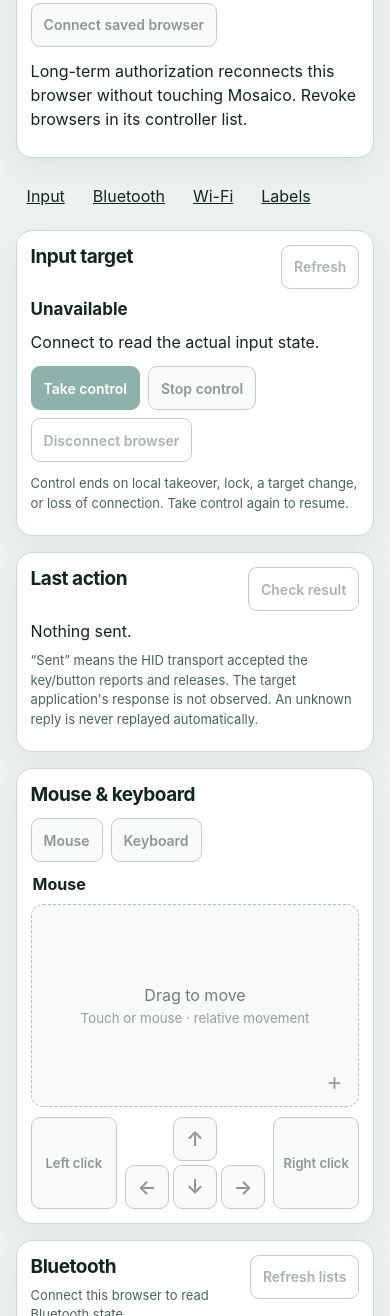
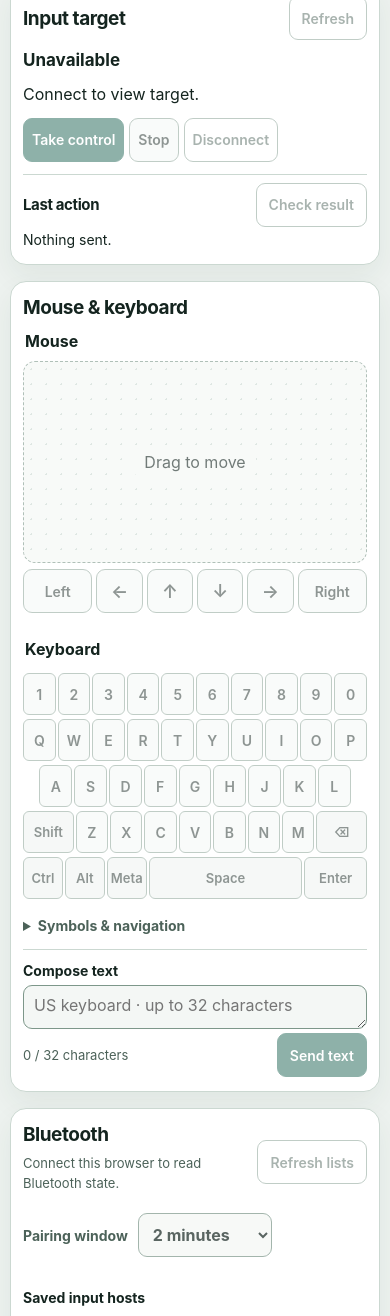
Before and after one commit to from1to9/ESP32-INPUT, a plain HTML site: page firmware/main/web/controller.html in a window 390 px wide. Shown: the part 684-2000 px from the top of the page. Drawn offline with Linux system fonts and the light colour scheme.

Commit message:
Show the touchpad and QWERTY keyboard together on responsive controllers

```diff
--- a/firmware/main/web/controller.css
+++ b/firmware/main/web/controller.css
@@ -105,14 +105,25 @@ legend { font-weight: 650; margin-bottom: 10px; }
 #pad small { color: var(--muted); }
 #pad i { position: absolute; bottom: 10px; right: 16px; color: var(--muted); font-size: 24px; font-style: normal; }
 fieldset:disabled #pad { opacity: .6; cursor: default; }
-.mouse-row { display: grid; grid-template-columns: minmax(0, 1fr) auto minmax(0, 1fr); gap: 8px; margin-top: 10px; }
-.directions { display: grid; grid-template-columns: repeat(3, 44px); grid-template-rows: repeat(2, 44px); gap: 4px; }
-.directions button { padding: 0; font-size: 20px; }
-.directions button:first-child { grid-column: 2; }
-.directions button:nth-child(2) { grid-column: 1; }
-.letters, .function-keys { display: grid; grid-template-columns: repeat(auto-fit, minmax(44px, 1fr)); gap: 5px; }
-.letters button, .function-keys button { padding: 6px 2px; }
-.function-keys { margin: 10px 0; grid-template-columns: repeat(4, minmax(44px, 1fr)); }
+.last-action { border-top: 1px solid var(--line); padding-top: 8px; }
+.last-action h2 { font-size: 15px; }
+#result { margin: 2px 0 0; font-size: 14px; }
+#pad { background-image: radial-gradient(var(--line) 1px, transparent 1px); background-size: 15px 15px; }
+#pad span { padding: 4px 10px; border-radius: 5px; background: var(--surface); }
+.mouse-row { display: grid; grid-template-columns: 1.5fr repeat(4, 1fr) 1.5fr; gap: 4px; margin: 6px 0 14px; }
+.directions { display: contents; }
+.mouse-row button { min-width: 0; padding-inline: 2px; }
+.directions button { font-size: 18px; }
+.key-row { display: flex; justify-content: center; gap: 3px; margin: 4px 0; }
+.key-row button { flex: var(--units, 1) 1 0%; min-width: 0; padding: 4px 0; min-height: 42px; border-radius: 6px; }
+.key-row.home { margin-inline: 4.8%; }
+.key-row .special { background: var(--background); font-size: 13px; }
+.key-row .special[aria-pressed="true"] { background: var(--accent); color: var(--accent-ink); }
+.key-row .wide { --units: 1.6; }
+.key-row .space { --units: 4; }
+.extra-keys { margin: 6px 0 10px; border: 0; border-bottom: 1px solid var(--line); padding: 0; border-radius: 0; box-shadow: none; }
+.extra-keys summary { color: var(--muted); font-size: 14px; }
+textarea { min-height: 44px; }
 .collection { display: grid; gap: 8px; }
 .item { padding: 11px 12px; background: var(--surface); border: 1px solid var(--line); border-radius: 10px; }
 .item strong { display: block; line-height: 1.4; overflow-wrap: anywhere; }
@@ -125,14 +136,20 @@ fieldset:disabled #pad { opacity: .6; cursor: default; }
 dialog { color: var(--ink); width: min(480px, calc(100% - 32px)); }
 dialog::backdrop { background: #0b1915a0; }
 footer { margin: 20px 0 0; border-top: 1px solid var(--line); padding-top: 14px; }
-@media (min-width: 1040px) and (pointer: fine) {
-  .dashboard { grid-template-columns: minmax(0, 1.02fr) minmax(0, .98fr); }
+@media (min-width: 960px) {
+  .dashboard { grid-template-columns: minmax(0, 1.6fr) minmax(270px, 1fr); }
   .jump-links { display: none; }
 }
 @media (max-width: 600px) {
-  main { padding-top: 12px; }
-  .masthead { align-items: flex-start; flex-direction: column; gap: 14px; }
-  .toolbar { width: 100%; justify-content: space-between; }
-  .mouse-row > button { padding: 6px 3px; font-size: 13px; }
-  .section-head { align-items: flex-start; }
+  main { padding: 10px; }
+  section, #pairing { padding-inline: 12px; }
+  .masthead { flex-wrap: wrap; gap: 8px; padding-bottom: 10px; margin: 2px 0 10px; }
+  .masthead h1 { font-size: 24px; }
+  .toolbar { gap: 4px; }
+  .theme-control span { position: absolute; clip-path: inset(50%); }
+  .theme-control select { min-width: 0; max-width: 84px; }
+  .actions { gap: 5px; }
+  .actions button { padding-inline: 8px; }
+  .key-row { gap: 2px; }
+  input, select, textarea { font-size: 16px; }
 }
--- a/firmware/main/web/controller.html
+++ b/firmware/main/web/controller.html
@@ -11,7 +11,7 @@
 <body>
   <main>
     <header class="masthead">
-      <div><p class="product">Mosaico</p><h1>Control console</h1></div>
+      <div><p class="product">Mosaico</p><h1>Remote control</h1></div>
       <div class="toolbar">
         <p id="connection" class="connection" role="status" data-state="offline">Disconnected</p>
         <label class="theme-control" for="theme"><span>Theme</span><select id="theme"><option value="system">System</option><option value="light">Light</option><option value="dark">Dark</option></select></label>
@@ -19,7 +19,7 @@
     </header>
     <details id="pairing" open>
       <summary id="pair-title">Connect this browser</summary>
-      <p>Enter the 8-digit access code from Settings → Wi-Fi → Web/API on Mosaico. The code stays valid until you replace it. Access is separate from taking control of the mouse and keyboard.</p>
+      <p>Find your code in Settings → Wi-Fi → Web/API.</p>
       <label for="client-name">Browser name</label>
       <input id="client-name" maxlength="32" value="My browser" autocomplete="off">
       <label for="access-code">Access code</label>
@@ -27,8 +27,8 @@
       <label for="access-duration">Browser authorization</label>
       <select id="access-duration"><option value="permanent">Long term · until revoked</option><option value="24h">24 hours</option><option value="6h">6 hours</option></select>
       <p class="fingerprint" id="fingerprint">No browser identity yet</p>
-      <div class="actions"><button id="pair">Authorize this browser</button><button id="check">Check approval</button><button id="connect">Connect saved browser</button></div>
-      <p id="approval" role="status">Long-term authorization reconnects this browser without touching Mosaico. Revoke browsers in its controller list.</p>
+      <div class="actions"><button id="pair">Authorize</button><button id="check">Check status</button><button id="connect">Connect</button></div>
+      <p id="approval" role="status"></p>
     </details>
     <nav class="jump-links" aria-label="Console sections">
       <a href="#target-title">Input</a><a href="#bluetooth-title">Bluetooth</a><a href="#wifi-title">Wi-Fi</a><a href="#labels-title">Labels</a>
@@ -38,26 +38,27 @@
     <section aria-labelledby="target-title">
       <div class="section-head"><h2 id="target-title">Input target</h2><button id="refresh" class="quiet">Refresh</button></div>
       <p id="target" class="target">Unavailable</p><p id="readiness">Connect to read the actual input state.</p>
-      <div class="actions"><button id="acquire" class="primary" disabled>Take control</button><button id="stop" disabled>Stop control</button><button id="disconnect" class="quiet" disabled>Disconnect browser</button></div>
-      <p class="hint">Control ends on local takeover, lock, a target change, or loss of connection. Take control again to resume.</p>
+      <div class="actions"><button id="acquire" class="primary" disabled>Take control</button><button id="stop" disabled>Stop</button><button id="disconnect" class="quiet" disabled>Disconnect</button></div>
+
+      <div class="last-action">
+        <div class="section-head"><h2 id="result-title">Last action</h2><button id="result-check" class="quiet" disabled>Check result</button></div>
+        <p id="result" role="status" aria-live="polite">Nothing sent.</p>
+      </div>
     </section>
-    <section aria-labelledby="result-title"><div class="section-head"><h2 id="result-title">Last action</h2><button id="result-check" class="quiet" disabled>Check result</button></div><p id="result" role="status" aria-live="polite">Nothing sent.</p><p class="hint">“Sent” means the HID transport accepted the key/button reports and releases. The target application's response is not observed. An unknown reply is never replayed automatically.</p></section>
     <section aria-labelledby="input-title">
       <h2 id="input-title">Mouse &amp; keyboard</h2>
-      <div class="actions modes"><button id="mouse-mode" disabled>Mouse</button><button id="keyboard-mode" disabled>Keyboard</button></div>
       <fieldset id="mouse-controls" disabled>
         <legend>Mouse</legend>
-        <div id="pad" tabindex="0" role="group" aria-label="Touchpad: drag a finger or mouse to move the target pointer"><span>Drag to move</span><small>Touch or mouse · relative movement</small><i aria-hidden="true">+</i></div>
-        <div class="mouse-row"><button data-click="left">Left click</button><div class="directions" aria-label="Pointer directions"><button data-move="0,-24" aria-label="Move up">↑</button><button data-move="-24,0" aria-label="Move left">←</button><button data-move="0,24" aria-label="Move down">↓</button><button data-move="24,0" aria-label="Move right">→</button></div><button data-click="right">Right click</button></div>
+        <div id="pad" tabindex="0" role="group" aria-label="Touchpad: drag a finger or mouse to move the target pointer"><span>Drag to move</span></div>
+        <div class="mouse-row"><button data-click="left" aria-label="Left click">Left</button><div class="directions" aria-label="Pointer directions"><button data-move="-24,0" aria-label="Move left">←</button><button data-move="0,-24" aria-label="Move up">↑</button><button data-move="0,24" aria-label="Move down">↓</button><button data-move="24,0" aria-label="Move right">→</button></div><button data-click="right" aria-label="Right click">Right</button></div>
       </fieldset>
       <fieldset id="keyboard-controls" disabled>
         <legend>Keyboard</legend>
-        <div id="letters" class="letters" aria-label="On-screen keyboard"></div>
-        <div id="function-keys" class="function-keys" aria-label="Function keys"></div>
+        <div id="keys" aria-label="US keyboard"></div>
+        <details class="extra-keys"><summary>Symbols &amp; navigation</summary><div id="extra-keys"></div></details>
         <label for="text">Compose text</label>
-        <textarea id="text" rows="3" spellcheck="false" autocapitalize="off" autocomplete="off" placeholder="Type text here, then press Send text"></textarea>
+        <textarea id="text" rows="1" spellcheck="false" autocapitalize="off" autocomplete="off" placeholder="US keyboard · up to 32 characters"></textarea>
         <div class="section-head"><span id="text-count" class="hint">0 / 32 characters</span><button id="send" class="primary">Send text</button></div>
-        <p class="hint">Up to 32 printable US ANSI characters per send. The host needs a US keyboard layout. Unsupported characters, newlines and longer text are rejected as a whole. Enter is a separate key. Text stays here after sending.</p>
       </fieldset>
     </section>
       </div>
@@ -93,7 +94,7 @@
         <div class="actions"><button type="submit" class="primary" id="editor-save">Save</button><button type="button" id="editor-cancel">Cancel</button></div>
       </form>
     </dialog>
-    <footer><p>Use the address shown in Mosaico’s Web/API settings over Wi-Fi or the control hotspot.</p><button id="forget" class="quiet">Forget identity in this browser</button></footer>
+    <footer><button id="forget" class="quiet">Forget identity in this browser</button></footer>
   </main>
 </body>
 </html>
--- a/firmware/main/web/controller.js
+++ b/firmware/main/web/controller.js
@@ -408,7 +408,11 @@ export class Controller {
     this.changed();
     return answer;
   }
-  async run(op, args = {}, total, readSample) {
+  input(op, args, total, readSample) {
+    const mode = op.startsWith("mouse.") ? "mouse" : "keyboard";
+    return this.run(op, args, total, readSample, mode);
+  }
+  async run(op, args = {}, total, readSample, mode = null) {
     if (this.busy) throw new Error("Wait for the current action; input is not queued for replay.");
     const generation = this.generation;
     this.busy = true;
@@ -418,6 +422,13 @@ export class Controller {
     this.changed();
     try {
       if (op === "control.acquire" && this.motionURL && !this.motionChannel) await this.openMotionChannel(generation);
+      if (mode && this.controlled && this.state?.mode !== mode) {
+        if (readSample && !readSample()) return null;
+        await this.send("mode.select", {mode});
+        if (this.generation !== generation || !this.controlled || this.state?.mode !== mode) {
+          throw new Error("Input mode or control changed before the action.");
+        }
+      }
       return await this.send(op, args, total, readSample);
     }
     catch (error) {
@@ -498,7 +509,7 @@ export class Controller {
       this.changed();
     }
   }
-  async text(value) { validateText(value); return this.run("keyboard.text.enqueue", {text: value}, value.length); }
+  async text(value) { validateText(value); return this.input("keyboard.text.enqueue", {text: value}, value.length); }
   async checkResult() {
     if (!this.lastKey || !this.session) throw new Error("No known command key is available. The unknown action cannot be inferred from current target state.");
     const response = await this.request(`/api/v1/requests/${this.lastKey}`);
@@ -904,6 +915,66 @@ function mountManagement(client, $, clearInput) {
   };
 }
 
+// Modifiers apply to one explicit key tap. No host key is held between taps.
+function mountKeyboard(keys, extra, available, sendKey) {
+  let modifiers = 0;
+  const toggles = [], printable = [];
+  function update() {
+    for (const [button, mask] of toggles) button.setAttribute("aria-pressed", String(Boolean(modifiers & mask)));
+    for (const [button, plain, shifted] of printable) {
+      const value = modifiers & 2 ? shifted : plain;
+      button.textContent = value.toUpperCase();
+      button.setAttribute("aria-label", `Type ${value}`);
+    }
+  }
+  const row = (parent, style = "") => {
+    const el = document.createElement("div");
+    el.className = "key-row " + style; parent.append(el); return el;
+  };
+  function button(parent, label, css, action) {
+    const el = document.createElement("button");
+    el.textContent = label; el.className = css;
+    el.onclick = () => { if (available()) action(); };
+    parent.append(el); return el;
+  }
+  function tap(usage) {
+    const mask = modifiers;
+    modifiers = 0; update(); sendKey(usage, mask);
+  }
+  function modifier(parent, label, mask, css = "") {
+    toggles.push([button(parent, label, "special " + css, () => { modifiers ^= mask; update(); }), mask]);
+  }
+  function characters(parent, plain, shifted, firstUsage, alphabet = false) {
+    Array.from(plain).forEach((ch, i) => {
+      const usage = alphabet ? ch.charCodeAt(0) - 93 : firstUsage + i;
+      printable.push([button(parent, ch, "", () => tap(usage)), ch, shifted[i]]);
+    });
+  }
+  const special = (parent, label, usage, css = "") => button(parent, label, "special " + css, () => tap(usage));
+  characters(row(keys), "1234567890", "!@#$%^&*()", 30);
+  for (const [letters, css] of [["qwertyuiop", ""], ["asdfghjkl", "home"]]) {
+    characters(row(keys, css), letters, letters.toUpperCase(), 0, true);
+  }
+  const lower = row(keys);
+  modifier(lower, "Shift", 2, "wide");
+  characters(lower, "zxcvbnm", "ZXCVBNM", 0, true);
+  special(lower, "⌫", 42, "wide").setAttribute("aria-label", "Backspace");
+  const bottom = row(keys);
+  modifier(bottom, "Ctrl", 1); modifier(bottom, "Alt", 4); modifier(bottom, "Meta", 8);
+  special(bottom, "Space", 44, "space"); special(bottom, "Enter", 40, "wide");
+  const symbols = row(extra);
+  characters(symbols, "-=[]", "_+{}", 45);
+  characters(symbols, "\\", "|", 49);
+  characters(symbols, ";'`,./", ':"~<>?', 51);
+  for (const list of [[["Tab",43],["Esc",41],["Delete",76],["Home",74],["End",77]],
+                      [["←",80],["↑",82],["↓",81],["→",79]]]) {
+    const line = row(extra);
+    for (const [label, usage] of list) special(line, label, usage);
+  }
+  update();
+  return () => { if (modifiers) { modifiers = 0; update(); } };
+}
+
 function mount() {
   const $ = id => document.getElementById(id);
   const motionURL = ["https:", "http:"].includes(location.protocol) ?
@@ -944,8 +1015,8 @@ function mount() {
     if ($("connection").textContent !== connection) $("connection").textContent = connection;
     $("connection").dataset.state = client.controlled ? "controlling" : client.session && s ? "online" : "offline";
     $("target").textContent = s ? `${s.target_id.startsWith("usb:") ? "USB" : s.target_id.startsWith("bluetooth:") ? "Bluetooth" : "Input"} · ${s.target_id || "unavailable"}` : "Unavailable";
-    $("readiness").textContent = !s ? "Connect to read the actual input state." : !inputPermission ?
-      "This browser does not have keyboard or mouse permission." : s.locked ? "Device locked" :
+    $("readiness").textContent = !s ? "Connect to view target." : !inputPermission ?
+      "Keyboard and mouse permission required." : s.locked ? "Device locked" :
       !s.input_ready ? "Input not ready" : s.release_pending ? "Waiting for input releases" :
       !s.remote_allowed ? "Remote input is not allowed on Mosaico" : `${s.mode} · ready${client.controlled ? " · this browser owns control" : " · no control acquired here"}`;
     const active = client.controlled && !client.uncertain && s?.input_ready && !s.release_pending && !s.locked && s.remote_allowed;
@@ -953,22 +1024,15 @@ function mount() {
     // their temporary unavailability without disabling focus.
     const ready = active && !client.foregroundBusy;
     const paintInputButton = button => {
-      button.disabled = !ready;
+      if (button.disabled === ready) button.disabled = !ready;
       if (ready && client.busy) {
         if (!button.hasAttribute("aria-disabled")) button.setAttribute("aria-disabled", "true");
       } else {
         button.removeAttribute("aria-disabled");
       }
     };
-    $("mouse-controls").disabled = !active || s.mode !== "mouse";
-    $("keyboard-controls").disabled = !active || s.mode !== "keyboard";
-    $("mouse-controls").hidden = s?.mode === "keyboard";
-    $("keyboard-controls").hidden = s?.mode !== "keyboard";
-    document.querySelectorAll("#mouse-controls button, #keyboard-controls button").forEach(paintInputButton);
-    for (const mode of ["mouse", "keyboard"]) {
-      paintInputButton($(`${mode}-mode`));
-      $(`${mode}-mode`).setAttribute("aria-pressed", String(s?.mode === mode));
-    }
+    $("mouse-controls").disabled = $("keyboard-controls").disabled = !active;
+    inputButtons.forEach(paintInputButton);
     $("acquire").disabled = !inputPermission || client.busy || client.uncertain || client.controlled || !s?.input_ready || s.locked || s.release_pending || !s.remote_allowed;
     $("stop").disabled = !inputPermission || (client.managing && !client.controlled);
     $("disconnect").disabled = !client.session;
@@ -978,7 +1042,7 @@ function mount() {
     $("check").disabled = !identity || pairingBusy || client.closing || Boolean(client.session);
     $("result-check").disabled = !client.lastKey || !client.session || client.foregroundBusy;
     if ($("result").textContent !== client.message) $("result").textContent = client.message;
-    if (!active || s.mode !== "mouse") { pad = null; movement = null; }
+    if (!active) { pad = movement = null; resetModifiers(); }
     management.paint();
   }
   client.onchange = paint;
@@ -1007,7 +1071,7 @@ function mount() {
         await client.login(identity);
       } catch {
         throw new Error(client.session ? "Browser access approved. Device state unavailable. Try Refresh." :
-          "Browser access approved. Could not connect. Try Connect saved browser.");
+          "Browser access approved. Could not connect. Try Connect.");
       }
       $("pair-title").textContent = "Browser access · approved";
       $("pairing").open = false;
@@ -1047,25 +1111,19 @@ function mount() {
     if (client.busy || client.uncertain) await client.disconnect();
     else { await client.run("control.release"); client.halt("Control released. Take control explicitly to send more input."); }
   });
-  for (const mode of ["mouse", "keyboard"]) $(`${mode}-mode`).onclick = () => inputAction(() => client.run("mode.select", {mode}));
-  document.querySelectorAll("[data-click]").forEach(button => button.onclick = () => inputAction(() => client.run("mouse.click", {button: button.dataset.click})));
+  document.querySelectorAll("[data-click]").forEach(button => button.onclick = () => inputAction(() => client.input("mouse.click", {button: button.dataset.click})));
   document.querySelectorAll("[data-move]").forEach(button => button.onclick = () => {
     const [dx, dy] = button.dataset.move.split(",").map(Number);
-    inputAction(() => client.run("mouse.move_relative", {dx, dy}));
+    inputAction(() => client.input("mouse.move_relative", {dx, dy}));
   });
-  for (const character of "abcdefghijklmnopqrstuvwxyz1234567890") {
-    const button = document.createElement("button");
-    button.textContent = character.toUpperCase();
-    button.setAttribute("aria-label", `Type ${character}`);
-    button.onclick = () => inputAction(() => client.run("keyboard.key_tap", {usage: /[a-z]/.test(character) ? character.charCodeAt(0) - 93 : character === "0" ? 39 : Number(character) + 29}));
-    $("letters").append(button);
-  }
-  for (const [label, usage] of [["Space", 44], ["Enter", 40], ["Backspace", 42], ["Tab", 43], ["Esc", 41], ["Delete", 76], ["Home", 74], ["End", 77], ["←", 80], ["↑", 82], ["↓", 81], ["→", 79]]) {
-    const button = document.createElement("button"); button.textContent = label;
-    button.onclick = () => inputAction(() => client.run("keyboard.key_tap", {usage}));
-    $("function-keys").append(button);
-  }
-  $("send").onclick = () => inputAction(() => client.text($("text").value));
+  const resetModifiers = mountKeyboard($("keys"), $("extra-keys"),
+    () => !client.busy && !$("keyboard-controls").disabled,
+    (usage, modifiers) => inputAction(() => {
+      pad = movement = null;
+      return client.input("keyboard.key_tap", {usage, modifiers});
+    }));
+  const inputButtons = document.querySelectorAll("#mouse-controls button, #keyboard-controls button");
+  $("send").onclick = () => inputAction(() => { pad = movement = null; return client.text($("text").value); });
   $("text").oninput = () => { $("text-count").textContent = `${$("text").value.length} / 32 characters`; };
   $("result-check").onclick = () => { if (!client.busy) return act(() => client.checkResult()); };
   $("forget").onclick = () => act(async () => {
@@ -1094,7 +1152,7 @@ function mount() {
   $("pad").onkeydown = event => {
     const moves = {ArrowLeft: [-24, 0], ArrowRight: [24, 0], ArrowUp: [0, -24], ArrowDown: [0, 24]};
     if (!moves[event.key] || event.repeat || $("mouse-controls").disabled) return;
-    event.preventDefault(); const [dx, dy] = moves[event.key]; inputAction(() => client.run("mouse.move_relative", {dx, dy}));
+    event.preventDefault(); const [dx, dy] = moves[event.key]; inputAction(() => client.input("mouse.move_relative", {dx, dy}));
   };
   function sendPadMovement() {
     if (!movement || !pad || !client.controlled || client.busy) return;
@@ -1116,7 +1174,7 @@ function mount() {
     // transports keep their existing detached sample and replacement rule.
     const next = accumulate ? null : movement;
     if (!accumulate) movement = null;
-    act(() => client.run("mouse.move_relative", {}, undefined, consume => {
+    act(() => client.input("mouse.move_relative", {}, undefined, consume => {
       if (pad !== contact) return null;
       const latest = movement?.contact === contact ? movement : next;
       if (!latest) return null;
```
Also changed, not shown: tests/web_controller/test_browser.mjs (+23 -3 lines), tests/web_controller/test_client.mjs (+17 -2 lines), tests/web_controller/test_control_timing.mjs (+3 -5 lines), tests/web_controller/test_lease_renewal.mjs (+3 -3 lines), tests/web_controller/test_motion_channel.mjs (+3 -3 lines), 2 other files.
